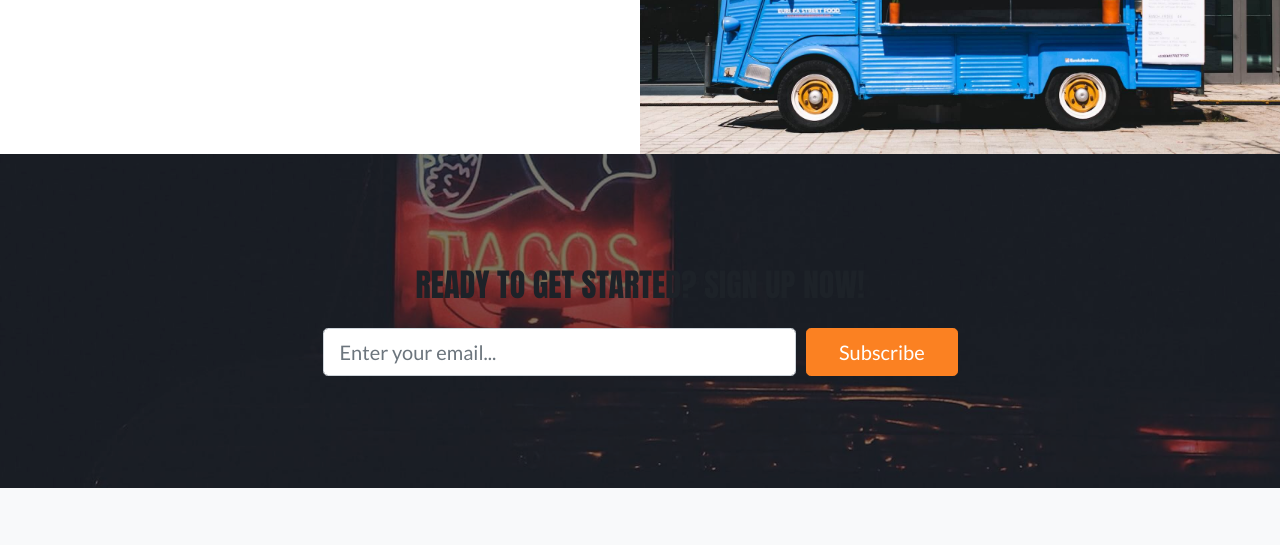
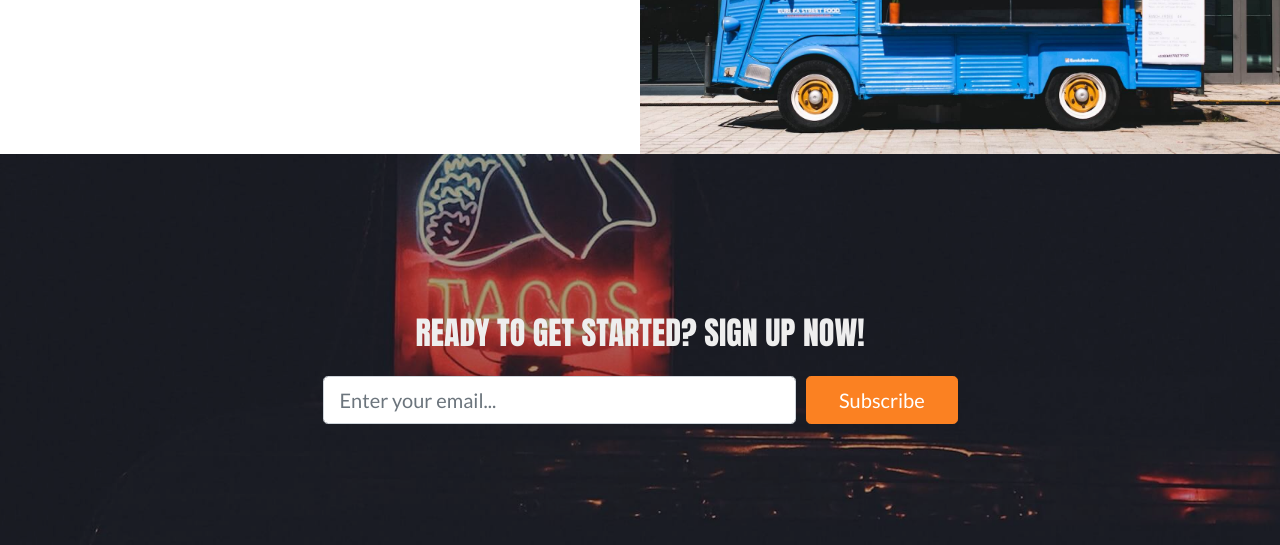
Before and after one commit to dillonlara115/foodtrucklineup.com, a website: page index.html in a window 1280 px wide. Shown: the part 2128-2673 px from the top of the page. Drawn offline with Linux system fonts and the light colour scheme.

Commit message:
footer sign up edits

```diff
--- a/css/landing-page.css
+++ b/css/landing-page.css
@@ -161,8 +161,7 @@ header.masthead h1, #mc_embed_signup {
 .call-to-action {
   position: relative;
   background-size: cover;
-  padding-top: 7rem;
-  padding-bottom: 7rem;
+  padding: 10rem 1rem;
   background: url('../img/img-4.jpg') center / cover no-repeat;
 }
 .call-to-action:before {
@@ -175,19 +174,11 @@ header.masthead h1, #mc_embed_signup {
   left: 0;
   opacity: 0.3;
 }
-.call-to-action .overlay {
-  position: absolute;
-  background-color: #1D2228;
-  height: 100%;
-  width: 100%;
-  top: 0;
-  left: 0;
-  opacity: 0.3;
+
+
+.call-to-action h2 {
+   color: #eee;
 }
-
-/* .call-to-action h2 {
-   color: #eee;
-} */
 
 footer.footer {
   padding-top: 4rem;
--- a/index.html
+++ b/index.html
@@ -172,7 +172,6 @@
 
   <!-- Call to Action -->
   <section class="call-to-action text-white">
-    <div class="overlay"></div>
     <div class="container">
       <div class="row">
         <div class="col-md-10 col-lg-8 col-xl-7 mx-auto">
```
